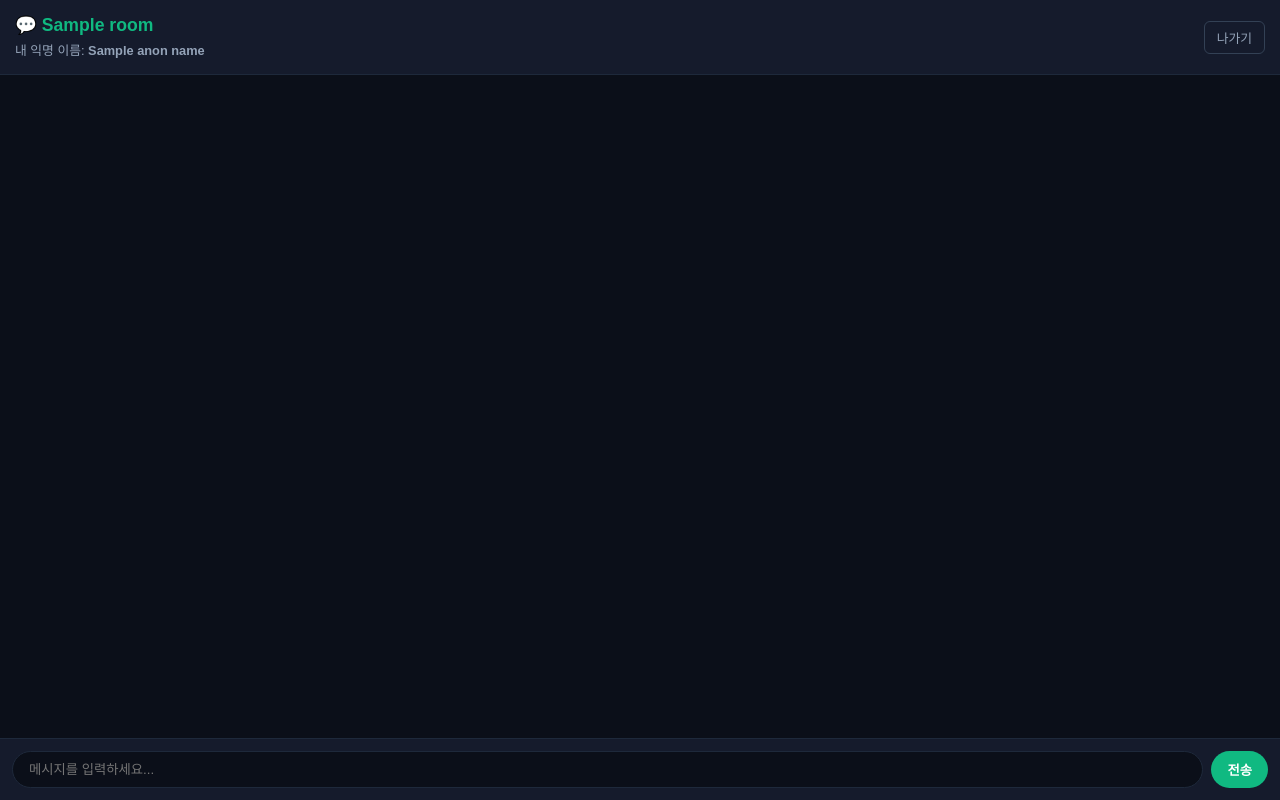
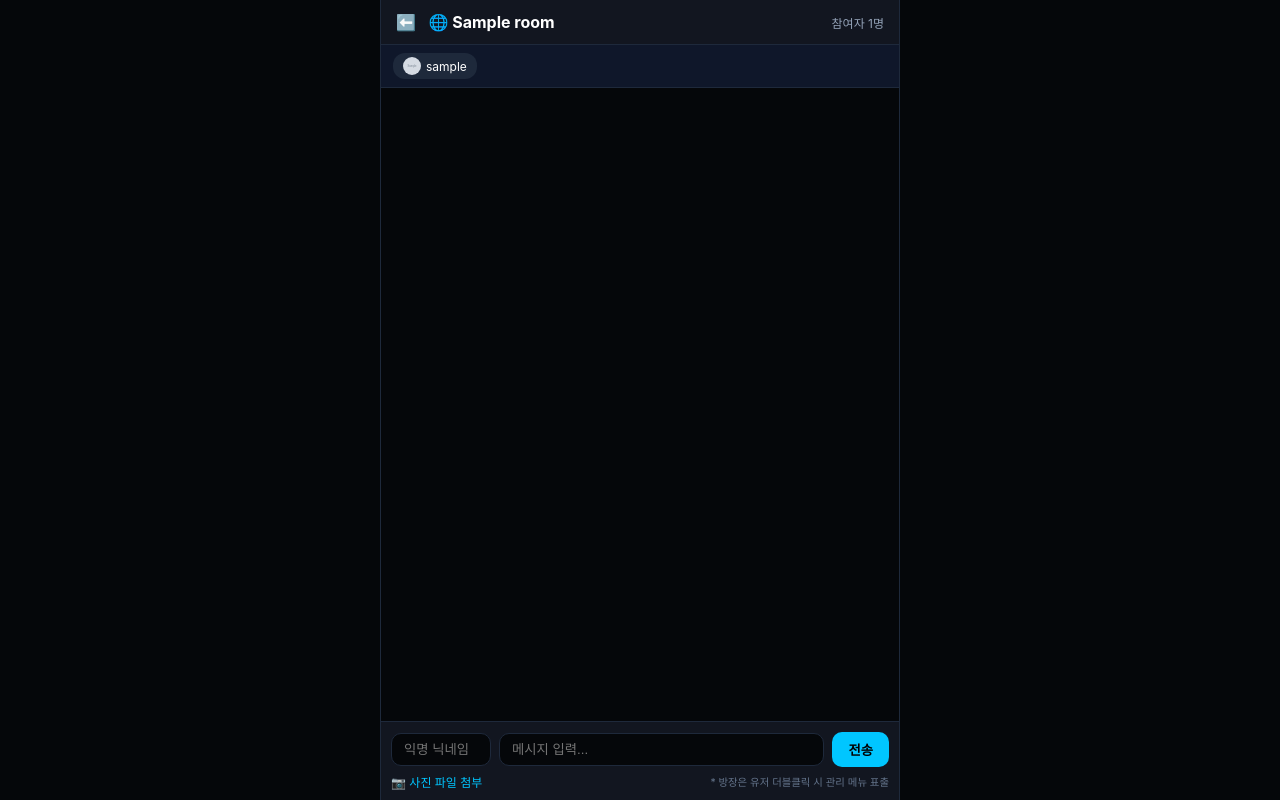
Before and after one commit to twinkelglue/App, a Flask app: template templates/open_chat.html in a window 1280 px wide. Run offline with Flask 3, Linux system fonts and the light colour scheme; the template is opened without the code that fills it: most values are stand-ins (such as "Sample title", 1, 10 or a date in 2020); grey boxes marked "Sample" are stand-in pictures; some libraries are stand-ins or nearby versions.

Commit message:
Update open_chat.html

```diff
--- a/templates/open_chat.html
+++ b/templates/open_chat.html
@@ -3,175 +3,150 @@
 <head>
     <meta charset="UTF-8">
     <meta name="viewport" content="width=device-width, initial-scale=1.0">
-    <title>{{ room.title }} - 오픈채팅</title>
+    <title>{{ room.room_name }} - 오픈채팅</title>
     <style>
         :root {
-            --bg-main: #0b0f19;
-            --bg-card: #151b2c;
-            --accent: #10b981;
-            --text-main: #f8fafc;
-            --text-muted: #94a3b8;
+            --bg-color: #05070a; --card-bg: #121620; --border-color: #1e293b;
+            --accent-blue: #00c6ff; --unread-yellow: #f59e0b;
         }
-        body {
-            margin: 0; padding: 0; font-family: sans-serif;
-            background-color: var(--bg-main); color: var(--text-main);
-            display: flex; flex-direction: column; height: 100vh;
-        }
-        .header {
-            background-color: var(--bg-card); padding: 15px;
-            text-align: center; border-bottom: 1px solid #1e293b;
-            display: flex; justify-content: space-between; align-items: center;
-        }
-        .header-title { text-align: left; }
-        .header h2 { margin: 0; font-size: 1.1rem; color: var(--accent); }
-        .header p { margin: 4px 0 0 0; font-size: 0.8rem; color: var(--text-muted); }
+        * { box-sizing: border-box; margin: 0; padding: 0; }
+        body { background: var(--bg-color); color: white; font-family: -apple-system, BlinkMacSystemFont, sans-serif; display: flex; justify-content: center; }
+        .chat-container { width: 100%; max-width: 520px; height: 100vh; display: flex; flex-direction: column; border-inline: 1px solid var(--border-color); }
+        .header { padding: 12px 15px; border-bottom: 1px solid var(--border-color); display: flex; justify-content: space-between; align-items: center; background: var(--card-bg); }
 
-        .name-container {
-            flex: 1; display: flex; justify-content: center; align-items: center; padding: 20px;
-        }
-        .name-form {
-            background-color: var(--bg-card); padding: 30px; border-radius: 12px;
-            border: 1px solid #1e293b; width: 100%; max-width: 360px; text-align: center;
-        }
-        .name-form input {
-            width: 100%; background-color: #0b0f19; border: 1px solid #1e293b;
-            border-radius: 8px; padding: 12px; color: white; margin: 15px 0;
-            box-sizing: border-box; text-align: center; font-size: 1rem; outline: none;
-        }
-        .name-form button {
-            width: 100%; background-color: var(--accent); color: white; border: none;
-            border-radius: 8px; padding: 12px; font-weight: bold; cursor: pointer; font-size: 1rem;
-        }
+        .member-bar { background: #0f172a; padding: 8px 12px; border-bottom: 1px solid var(--border-color); display: flex; gap: 8px; overflow-x: auto; }
+        .member-chip { background: var(--border-color); padding: 4px 10px; border-radius: 12px; font-size: 0.75rem; display: flex; align-items: center; gap: 5px; cursor: pointer; user-select: none; white-space: nowrap; }
+        .role-badge { font-size: 0.65rem; padding: 1px 4px; border-radius: 4px; font-weight: bold; }
+        .role-owner { background: #ef4444; color: white; }
+        .role-sub { background: #f59e0b; color: black; }
 
-        .chat-box {
-            flex: 1; overflow-y: auto; padding: 20px;
-            display: flex; flex-direction: column; gap: 12px;
-        }
-        .msg-row { display: flex; flex-direction: column; }
-        .msg-row.me { align-items: flex-end; }
-        .msg-row.other { align-items: flex-start; }
+        .msg-list { flex: 1; overflow-y: auto; padding: 15px; display: flex; flex-direction: column; gap: 12px; }
+        .msg-wrapper { display: flex; flex-direction: column; max-width: 75%; }
+        .my-wrapper { align-self: flex-end; align-items: flex-end; }
+        .other-wrapper { align-self: flex-start; align-items: flex-start; }
 
-        .anon-name { font-size: 0.75rem; color: var(--text-muted); margin-bottom: 4px; }
-        .bubble {
-            max-width: 70%; padding: 10px 14px; border-radius: 16px;
-            font-size: 0.95rem; line-height: 1.4; word-break: break-all;
-            user-select: none; cursor: pointer;
-        }
-        .msg-row.me .bubble { background-color: var(--accent); color: white; border-bottom-right-radius: 4px; }
-        .msg-row.other .bubble { background-color: var(--bg-card); color: white; border-bottom-left-radius: 4px; border: 1px solid #1e293b; cursor: default; }
+        .sender-name { font-size: 0.7rem; color: #94a3b8; margin-bottom: 3px; }
+        .msg-box-row { display: flex; align-items: flex-end; gap: 5px; }
 
-        .time { font-size: 0.7rem; color: var(--text-muted); margin-top: 2px; }
+        .msg-item { padding: 8px 12px; border-radius: 12px; font-size: 0.85rem; word-break: break-all; }
+        .my-msg { background: var(--accent-blue); color: black; font-weight: 500; border-bottom-right-radius: 2px; }
+        .other-msg { background: var(--card-bg); border: 1px solid var(--border-color); border-bottom-left-radius: 2px; }
 
-        .input-form {
-            background-color: var(--bg-card); padding: 12px;
-            display: flex; gap: 8px; border-top: 1px solid #1e293b;
-        }
-        .input-form input {
-            flex: 1; background-color: #0b0f19; border: 1px solid #1e293b;
-            border-radius: 20px; padding: 10px 16px; color: white; outline: none;
-        }
-        .input-form button {
-            background-color: var(--accent); color: white; border: none;
-            border-radius: 20px; padding: 0 16px; font-weight: bold; cursor: pointer;
-        }
-        .exit-btn {
-            background: none; border: 1px solid #334155; color: var(--text-muted);
-            padding: 6px 12px; border-radius: 6px; font-size: 0.8rem; cursor: pointer; text-decoration: none;
-        }
+        .msg-img { max-width: 200px; max-height: 200px; border-radius: 10px; object-fit: cover; margin-top: 4px; border: 1px solid var(--border-color); }
+
+        /* 🟡 안 읽은 사람 수 및 시간 안내 */
+        .msg-meta { font-size: 0.65rem; color: #64748b; display: flex; flex-direction: column; }
+        .unread-cnt { color: var(--unread-yellow); font-weight: bold; font-size: 0.7rem; }
+
+        .input-box { padding: 10px; border-top: 1px solid var(--border-color); display: flex; flex-direction: column; gap: 6px; background: var(--card-bg); }
+        .input-row { display: flex; gap: 8px; align-items: center; }
+        .input-style { background: var(--bg-color); border: 1px solid var(--border-color); border-radius: 10px; padding: 8px 12px; color: white; outline: none; }
+        .btn-send { background: var(--accent-blue); border: none; padding: 8px 16px; border-radius: 10px; font-weight: bold; cursor: pointer; color: black; }
     </style>
 </head>
 <body>
-
-{% if not anon_name %}
-    <div class="name-container">
-        <form class="name-form" method="POST" action="{{ url_for('open_chat_room', room_id=room.id) }}">
-            <h3 style="margin: 0; color: var(--accent);">🌿 오픈채팅 프로필 설정</h3>
-            <p style="font-size: 0.85rem; color: var(--text-muted); margin: 6px 0 0 0;">'{{ room.title }}' 방에서 사용할 닉네임</p>
-            <input type="text" name="custom_name" placeholder="닉네임 입력 (예: 부평비둘기)" required max="20" autocomplete="off">
-            <button type="submit">채팅방 입장</button>
-        </form>
+<div class="chat-container">
+    <div class="header">
+        <div>
+            <a href="/" style="color:white; text-decoration:none; font-weight:bold; margin-right:8px;">⬅️</a>
+            <strong>🌐 {{ room.room_name }}</strong>
         </div>
-{% else %}
-    <div class="header">
-        <div class="header-title">
-            <h2>💬 {{ room.title }}</h2>
-            <p>내 익명 이름: <strong>{{ anon_name }}</strong></p>
-        </div>
-        <a href="{{ url_for('open_chat_list') }}" class="exit-btn">나가기</a>
+        <span style="font-size:0.75rem; color:#94a3b8;">참여자 {{ members|length }}명</span>
     </div>
 
-    <div class="chat-box" id="chatBox">
-        {% for msg in messages %}
-            <div class="msg-row {% if msg.sender_anon == anon_name %}me{% else %}other{% endif %}" id="msg-box-{{ msg.id }}">
-                <div class="anon-name" style="display: flex; align-items: center; gap: 6px; flex-wrap: wrap;">
-                    <span>{{ msg.sender_anon }}</span>
+    <!-- 👥 오픈채팅 참여자 목록 (방장은 더블클릭 관리) -->
+    <div class="member-bar">
+        {% for m in members %}
+            <div class="member-chip" ondblclick="manageMember('{{ m.user_id }}', '{{ m.nickname }}', '{{ m.role }}')">
+                <img src="/static/uploads/{{ m.profile_img or 'default.png' }}" style="width:18px; height:18px; border-radius:50%;">
+                <span>{{ m.nickname }}</span>
+                {% if m.role == 'owner' %}<span class="role-badge role-owner">방장</span>
+                {% elif m.role == 'sub_owner' %}<span class="role-badge role-sub">부방장</span>{% endif %}
+            </div>
+        {% endfor %}
+    </div>
 
-                    {% if msg.sender_real_id == room.created_by %}
-                        <span style="color: #fbbf24; font-size: 0.7rem; background: rgba(251, 191, 36, 0.15); padding: 1px 4px; border-radius: 4px;">👑 방장</span>
-                    {% elif msg.sender_real_id == room.sub_host %}
-                        <span style="color: #60a5fa; font-size: 0.7rem; background: rgba(96, 165, 250, 0.15); padding: 1px 4px; border-radius: 4px;">⭐ 부방장</span>
-                    {% endif %}
+    <!-- 메시지 및 사진 출력 영역 -->
+    <div class="msg-list" id="msgContainer">
+        {% for m in messages %}
+            <div class="msg-wrapper {% if m.sender_real_id == user %}my-wrapper{% else %}other-wrapper{% endif %}">
+                <div class="sender-name">{{ m.sender_anon }}</div>
 
-                    {% if (is_host or is_sub_host) and msg.sender_real_id != session.get('user') %}
-                        <div style="display: inline-flex; gap: 4px; margin-left: 4px;">
-                            <form action="{{ url_for('open_chat_ban_user', room_id=room.id) }}" method="POST" style="margin:0;" onsubmit="return confirm('이 유저를 정말 강퇴하시겠습니까?');">
-                                <input type="hidden" name="target_user" value="{{ msg.sender_real_id }}">
-                                <button type="submit" style="background: #ef4444; color: white; border: none; padding: 1px 5px; font-size: 0.65rem; border-radius: 4px; cursor: pointer;">강퇴</button>
-                            </form>
-
-                            {% if is_host %}
-                                <form action="{{ url_for('open_chat_set_sub', room_id=room.id) }}" method="POST" style="margin:0;">
-                                    <input type="hidden" name="target_user" value="{{ msg.sender_real_id }}">
-                                    {% if msg.sender_real_id == room.sub_host %}
-                                        <input type="hidden" name="action" value="dismiss">
-                                        <button type="submit" style="background: #64748b; color: white; border: none; padding: 1px 5px; font-size: 0.65rem; border-radius: 4px; cursor: pointer;">해임</button>
-                                    {% else %}
-                                        <input type="hidden" name="action" value="appoint">
-                                        <button type="submit" style="background: #3b82f6; color: white; border: none; padding: 1px 5px; font-size: 0.65rem; border-radius: 4px; cursor: pointer;">부방장</button>
-                                    {% endif %}
-                                </form>
-                            {% endif %}
-                        </div>
+                <div class="msg-box-row" style="flex-direction: {% if m.sender_real_id == user %}row-reverse{% else %}row{% endif %};">
+                    <div class="msg-item {% if m.sender_real_id == user %}my-msg{% else %}other-msg{% endif %}">
+                        {% if m.message %}{{ m.message }}<br>{% endif %}
+                        {% if m.image_url %}
+                            <a href="/static/uploads/{{ m.image_url }}" target="_blank">
+                                <img src="/static/uploads/{{ m.image_url }}" class="msg-img">
+                            </a>
                         {% endif %}
                     </div>
 
-                <div class="bubble {% if msg.sender_anon == anon_name %}my-msg{% endif %}" data-msg-id="{{ msg.id }}">{{ msg.message }}</div>
-                <div class="time">
-                    {% if msg.created_at %}{{ msg.created_at.strftime('%H:%M') }}{% endif %}
+                    <!-- 🟡 안 읽은 인원 수 및 시간 표시 -->
+                    <div class="msg-meta" style="text-align: {% if m.sender_real_id == user %}right{% else %}left{% endif %};">
+                        {% if m.unread_cnt > 0 %}
+                            <span class="unread-cnt">{{ m.unread_cnt }}</span>
+                        {% endif %}
+                        <span>{{ m.created_at.strftime('%H:%M') }}</span>
+                    </div>
                 </div>
             </div>
         {% endfor %}
     </div>
 
-    <form class="input-form" action="{{ url_for('send_open_message', room_id=room.id) }}" method="POST">
-        <input type="text" name="message" placeholder="메시지를 입력하세요..." required autocomplete="off">
-        <button type="submit">전송</button>
+    <!-- 입력창 (텍스트 + 📷 사진 업로드) -->
+    <form action="/open_chat/{{ room.id }}/send" method="POST" enctype="multipart/form-data" class="input-box">
+        <div class="input-row">
+            <input type="text" name="anon_name" placeholder="익명 닉네임" class="input-style" style="width: 100px;" required>
+            <input type="text" name="message" placeholder="메시지 입력..." class="input-style" style="flex:1;" autocomplete="off">
+            <button type="submit" class="btn-send">전송</button>
+        </div>
+        <div class="input-row" style="justify-content: space-between;">
+            <label style="font-size:0.75rem; color:var(--accent-blue); cursor:pointer;">
+                📷 사진 파일 첨부
+                <input type="file" name="image" accept="image/*" style="display:none;" onchange="alert('사진이 선택되었습니다!')">
+            </label>
+            <span style="font-size:0.65rem; color:#64748b;">* 방장은 유저 더블클릭 시 관리 메뉴 표출</span>
+        </div>
     </form>
+</div>
 
 <script>
-        const box = document.getElementById('chatBox');
-        box.scrollTop = box.scrollHeight;
+    const container = document.getElementById('msgContainer');
+    container.scrollTop = container.scrollHeight;
 
-        document.querySelectorAll('.my-msg').forEach(msgElement => {
-            msgElement.addEventListener('dblclick', function() {
-                const messageId = this.getAttribute('data-msg-id');
-                if (confirm("이 메시지를 삭제하시겠습니까?")) {
-                    fetch(`/delete_chat_message/open/${messageId}`, {
+    const currentRole = "{{ current_role }}";
+    const roomId = "{{ room.id }}";
+
+    function manageMember(targetUser, targetNickname, targetRole) {
+        if (currentRole !== 'owner' && currentRole !== 'sub_owner') return;
+        if (targetRole === 'owner') return;
+
+        let menuText = `[ ${targetNickname} 관리 ]\n원하는 작업의 번호를 입력하세요:\n`;
+        if (currentRole === 'owner') {
+            menuText += targetRole === 'sub_owner' ? "1. 부방장 해제\n" : "1. 부방장 임명\n";
+        }
+        menuText += "2. 방에서 강퇴 (차단)";
+
+        const choice = prompt(menuText);
+
+        if (choice === '1' && currentRole === 'owner') {
+            const nextRole = targetRole === 'sub_owner' ? 'member' : 'sub_owner';
+            fetch(`/open_chat/${roomId}/role`, {
                 method: 'POST',
-                        headers: { 'Content-Type': 'application/json' }
-                    })
-                    .then(res => res.json())
-                    .then(data => {
-                        if (data.success) {
-                            document.getElementById(`msg-box-${messageId}`).remove();
-                        } else {
-                            alert("삭제 실패: " + data.message);
+                headers: { 'Content-Type': 'application/x-www-form-urlencoded' },
+                body: `target_user=${targetUser}&role=${nextRole}`
+            }).then(() => location.reload());
+        } else if (choice === '2') {
+            if (confirm(`${targetNickname}님을 정말 강퇴하시겠습니까?`)) {
+                fetch(`/open_chat/${roomId}/kick`, {
+                    method: 'POST',
+                    headers: { 'Content-Type': 'application/x-www-form-urlencoded' },
+                    body: `target_user=${targetUser}`
+                }).then(() => location.reload());
             }
-                    });
         }
-            });
-        });
+    }
 </script>
-{% endif %}
 </body>
 </html>
```
Lines whose indentation alone changed are shown as unchanged.
